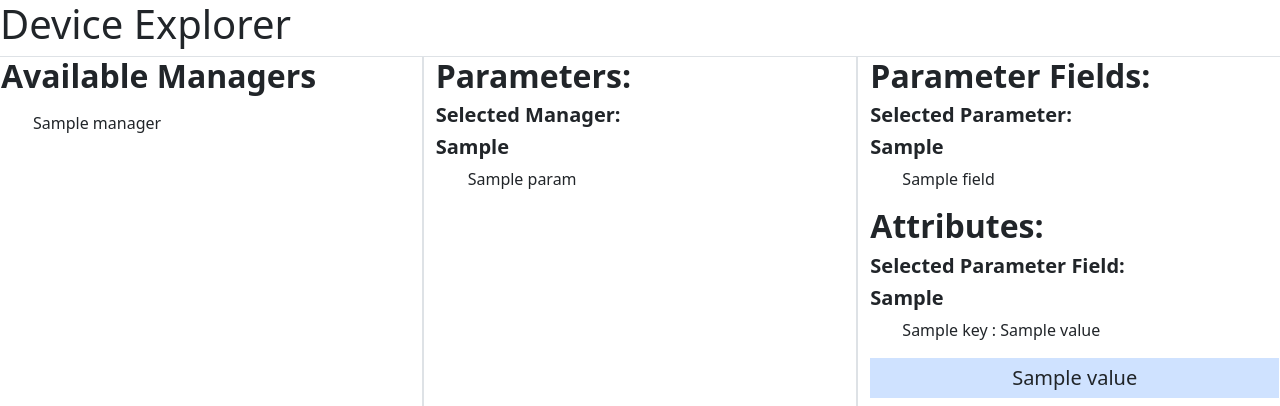
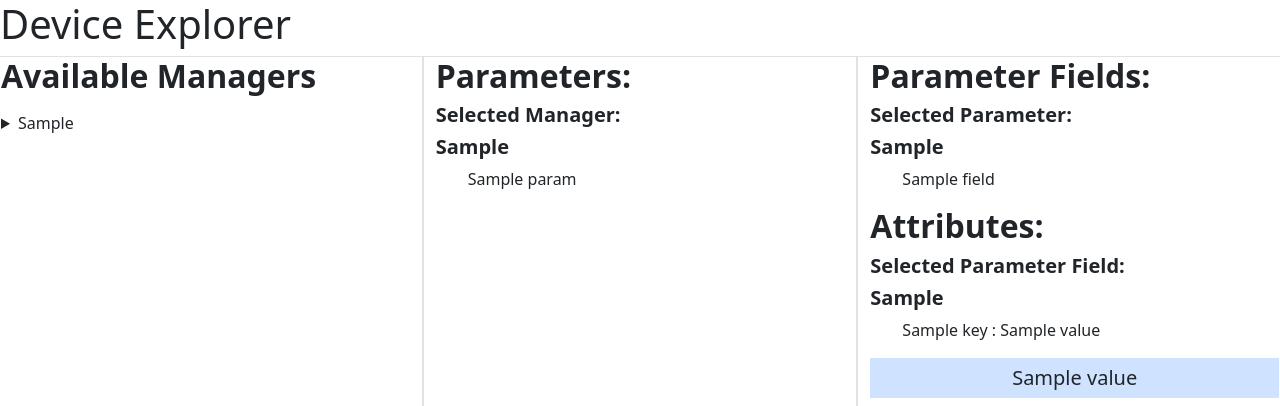
Before and after one commit to sofiarobertson/cleo_web, a Django app: template devex/templates/devex/devex.html in a window 1280 px wide. Shown: the top 406 px of the page. Run offline with Django 5.2, Linux system fonts and the light colour scheme; the template is opened without the code that fills it: most values are stand-ins (such as "Sample title", 1, 10 or a date in 2020).

Commit message:
Manager List as tree structure

```diff
--- a/devex/templates/devex/base.html
+++ b/devex/templates/devex/base.html
@@ -2,6 +2,9 @@
 <!DOCTYPE html>
 <html>
   <head>
+    <style>
+
+    </style>
     <meta charset="utf-8">
     <title>Devex</title>
     <link href="https://cdn.jsdelivr.net/npm/bootstrap@5.3.3/dist/css/bootstrap.min.css" rel="stylesheet" integrity="sha384-QWTKZyjpPEjISv5WaRU9OFeRpok6YctnYmDr5pNlyT2bRjXh0JMhjY6hW+ALEwIH" crossorigin="anonymous">
--- a/devex/templates/devex/devex.html
+++ b/devex/templates/devex/devex.html
@@ -9,18 +9,30 @@
 
 <!-- Avalabie managers -->
  <div class="row">
-    <div class = "col border">
-        <div class ="overflow-scroll" style=" max-height: 850px">
+    <div class="col border">
+        <div class="overflow-scroll" style=" max-height: 850px">
+                <legend><h2 class="fw-bold">Available Managers</h2></legend>
+                    <ul class="tree list-unstyled">
+                        {% for major_manager, minor_managers in major_managers.items %}
+                            <li>
+                                <details>
+                                    <summary {% if major_manager == selected_manager %} class="bg-success-subtle" {% endif %}>
+                                    <a href="?manager={{ major_manager }}" class="text-decoration-none text-dark">{{ major_manager }} </a>
+                                    </summary>
 
-            <legend><h2 class="fw-bold">Available Managers</h2></legend>
-
-                {% for manager in available_managers %}
-                <ul {% if manager == selected_manager %} class="bg-success-subtle" {% endif %}>
-                <a href="?manager={{ manager }}" class="text-decoration-none text-dark">{{ manager }} </a>
-
-                </ul>
+                                    {% if minor_managers %}
+                                        <ul>
+                                            {% for minor_manager in minor_managers %}
+                                            <li>
+                                            <a href="?manager={{ minor_manager }}" class="text-decoration-none text-dark {% if minor_manager == selected_manager %}bg-success-subtle{% endif %}">{{ minor_manager }} </a>
+                                            </li>
+                                            {% endfor %}
+                                        </ul>
+                                    {% endif %}
+                                    </details>
+                                </li>
                 {% endfor %}
-
+            </ul>
         </div>
     </div>
 
@@ -31,7 +43,7 @@
         <div class ="overflow-scroll" style="max-height: 850px">
         <h2 class="fw-bold">Parameters: </h2>
             <h5 class="fw-bold">Selected Manager: </h5>
-            <h5 class="fw-bold">{{selected_manager}}</h5>
+            <h5 class="fw-bold">{{ selected_manager }}</h5>
 
             {% for param, param_info in selected_manager_params.items %}
             <ul {% if param == selected_param %} class="bg-success-subtle" {% endif %}>
@@ -87,8 +99,6 @@
     </div>
 
 
-</div>
-
 </fieldset>
 
 {% endblock %}
```
Also changed, not shown: devex/views.py (+15 -0 lines).
